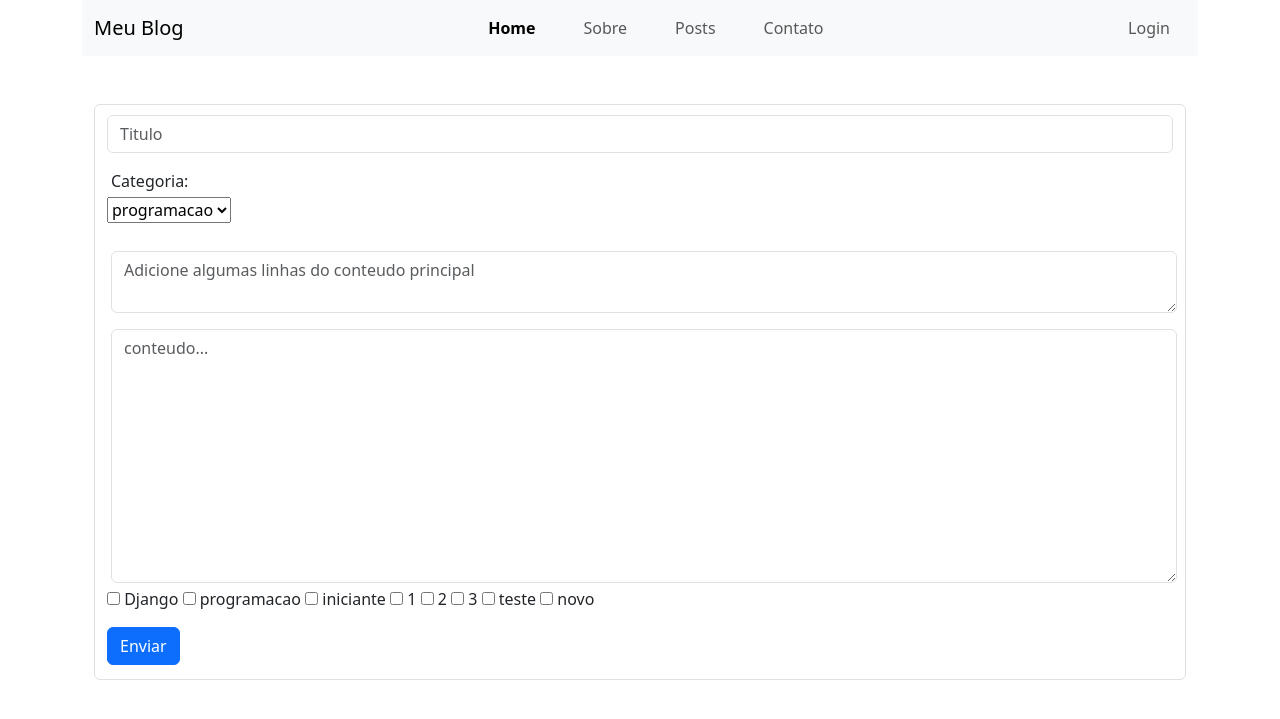
After one commit to matheushvitorino/BlogDjango, a Django app: page /blog/postar/ in a window 1280 px wide. The commit adds this page. Shown: the top 719 px of the page. Run offline with Django 5.2, Linux system fonts and the light colour scheme; data comes from the database, SQL or seed files in the repository; both versions use the stored data as it was after the commit.

Commit message:
Criação do metodo de Crud de Posts

```diff
--- a/blog/Templates/base.html
+++ b/blog/Templates/base.html
@@ -5,6 +5,7 @@
     <meta name="viewport" content="width=device-width, initial-scale=1">
     <title>Home</title>
     <link href="https://cdn.jsdelivr.net/npm/bootstrap@5.3.3/dist/css/bootstrap.min.css" rel="stylesheet" integrity="sha384-QWTKZyjpPEjISv5WaRU9OFeRpok6YctnYmDr5pNlyT2bRjXh0JMhjY6hW+ALEwIH" crossorigin="anonymous">
+
 </head>
 <body>
     <div class="container">
--- /dev/null
+++ b/blog/Templates/postar.html
@@ -0,0 +1,35 @@
+{% extends 'base.html' %}
+{% block content%}
+
+<form class="form-control" action="{% url 'postar' %}" method="post">{% csrf_token %}
+
+    <div>
+        <input class="form-control mt-1" type="text" name="titulo" placeholder="Titulo" >
+    </div>
+
+    <div class="mt-3">
+        <label for="categoria" class="mb-1 ms-1">Categoria:</label><br>
+        <select name="categoria" id="categoria">
+            {% for categoria in categoria_tags %}
+            <option value="{{categoria.id}}">{{ categoria.nome }}</option>
+            {% endfor %}
+        </select>
+    </div>
+
+
+    <br>
+
+
+
+    <textarea class="form-control m-1 mb-3" name="resumo" placeholder="Adicione algumas linhas do conteudo principal"></textarea>
+
+    <textarea class="form-control m-1" name="conteudo" placeholder="conteudo..."rows="10"></textarea>
+    {% for tag in tag_box %}
+    <input  type="checkbox" name="tag_box" value="{{tag.id}}">
+    <label>{{ tag.nome }}</label>
+    {% endfor %}
+    <br>
+    <button class="btn btn-primary mt-3 mb-2">Enviar</button>
+
+</form>
+{% endblock %}
--- a/blog/models.py
+++ b/blog/models.py
@@ -35,7 +35,7 @@ class Post(models.Model):
     conteudo = models.TextField()
     data = models.DateTimeField()
     categoria = models.ForeignKey(Categoria,on_delete=models.PROTECT, related_name='posts')
-    tag = models.ManyToManyField(Tag,related_name='posts')
+    tag = models.ManyToManyField(Tag,related_name='posts', blank=True)
 
     def __str__(self):
         return f"{self.titulo} por {self.autor}"
--- a/blog/urls.py
+++ b/blog/urls.py
@@ -3,4 +3,5 @@ from . import views
 
 urlpatterns=[
     path('home/', views.home, name="home"),
+    path('postar/',views.postar, name="postar"),
 ]
--- a/blog/views.py
+++ b/blog/views.py
@@ -1,5 +1,6 @@
-from django.shortcuts import render, HttpResponse
-from .models import Post
+from django.shortcuts import render, HttpResponse, get_object_or_404,redirect
+from .models import Post,Categoria,Tag
+from datetime import datetime,timezone
 
 # Create your views here.
 def home(request):
@@ -10,8 +11,43 @@ def home(request):
     post_destaque = posts.first()
 
     # exclui o primeiro da fila, e pega os outros
-    post_secundario = posts.exclude(id=post_destaque.id)[:3]
+    post_secundario = posts.exclude(id=post_destaque.id)[:2]
+
+
 
     return render(
         request,'home.html',
-        {'post_destaque':post_destaque,'post_secundario':post_secundario })
+        {'post_destaque':post_destaque,'post_secundario':post_secundario, 'posts':posts})
+
+
+def postar(request):
+    categoria_tags = Categoria.objects.all()
+    tag_box = Tag.objects.all()
+    if request.method == 'POST':
+
+        autor = 'Matheus'
+        titulo = request.POST.get('titulo')
+        data = datetime.now()
+        resumo = request.POST.get('resumo')
+        conteudo = request.POST.get('conteudo')
+        tag_id = request.POST.getlist('tag')#getlist chama por lista
+
+
+        categoria_id = int(request.POST.get('categoria', 0))
+        categoria = get_object_or_404(Categoria,id=categoria_id)# Busca a categoria pelo ID
+
+
+        post = Post(autor=autor, titulo = titulo, resumo = resumo,  conteudo = conteudo, data = data, categoria = categoria)
+
+        post.save()
+
+
+        if tag_id:
+            for tag_id in tag_id:
+                tag = get_object_or_404(Tag,id=tag_id)
+                post.tag.add(tag)#O método add() é usado para adicionar uma ou mais instâncias ao campo ManyToManyField
+
+
+        return redirect('postar')
+
+    return render(request,'postar.html',{ 'categoria_tags': categoria_tags, 'tag_box': tag_box})
--- a/blogdjango/settings.py
+++ b/blogdjango/settings.py
@@ -11,6 +11,7 @@ https://docs.djangoproject.com/en/5.1/ref/settings/
 """
 
 from pathlib import Path
+import os
 
 # Build paths inside the project like this: BASE_DIR / 'subdir'.
 BASE_DIR = Path(__file__).resolve().parent.parent
@@ -55,7 +56,7 @@ ROOT_URLCONF = 'blogdjango.urls'
 TEMPLATES = [
     {
         'BACKEND': 'django.template.backends.django.DjangoTemplates',
-        'DIRS': [],
+        'DIRS': [os.path.join(BASE_DIR,'blog/templates')],
         'APP_DIRS': True,
         'OPTIONS': {
             'context_processors': [
@@ -117,6 +118,7 @@ USE_TZ = True
 # https://docs.djangoproject.com/en/5.1/howto/static-files/
 
 STATIC_URL = 'static/'
+STATIC_FILES_DIRS=[os.path.join(BASE_DIR,'templates/static')]
 
 # Default primary key field type
 # https://docs.djangoproject.com/en/5.1/ref/settings/#default-auto-field
```
Also changed, not shown: blog/Templates/home.html (+26 -7 lines), blog/admin.py (+15 -2 lines), blog/migrations/0003_alter_post_tag.py (added), blog/migrations/0004_categoria_color.py (added), blog/migrations/0005_remove_categoria_color.py (added), db.sqlite3, 1 other file.
